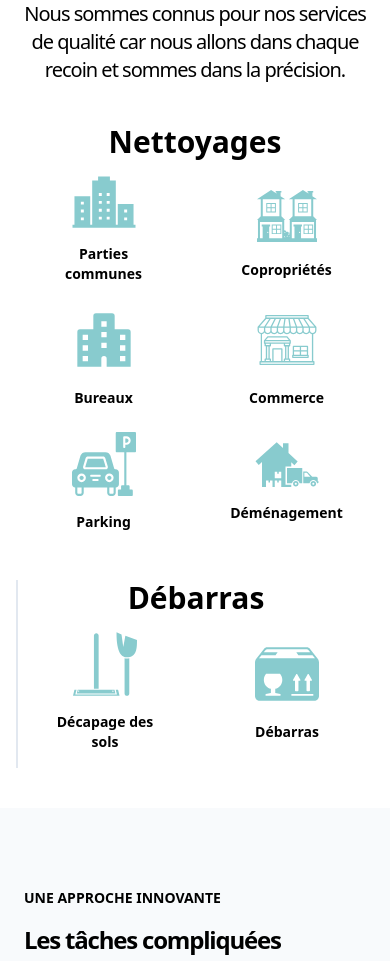
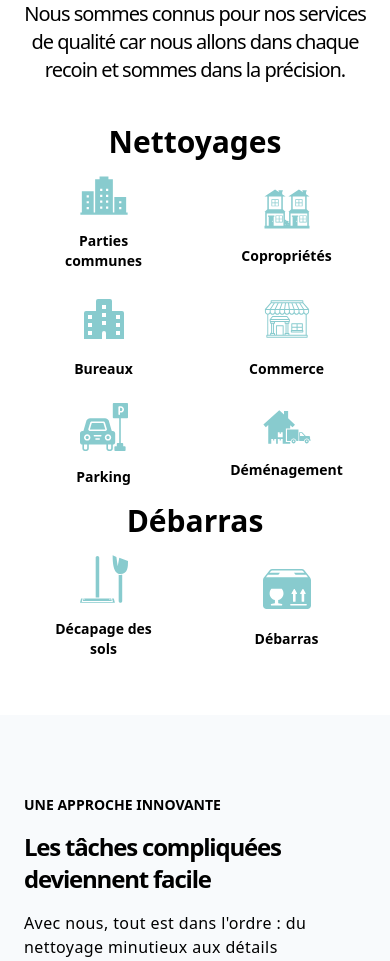
Before and after one commit to netproam/netpro, a Next.js app: page / in a window 390 px wide. Shown: the part 1020-1981 px from the top of the page. Built offline with nearby package versions, Linux system fonts and the light colour scheme.

Commit message:
version a montrer au client

```diff
--- a/src/components/section/ServicesSection.tsx
+++ b/src/components/section/ServicesSection.tsx
@@ -76,7 +76,7 @@ const ServicesSection = () => {
 </div>
 
 
-<div className="flex flex-col lg:flex-row  divide-x-2 divide-slate-200  w-full gap-8 ">
+<div className="flex flex-col lg:flex-row  lg:divide-x-2 lg:divide-slate-200  w-full lg:gap-8 ">
 
 
     <div className="flex flex-col w-full text-center gap-4 ">
--- a/src/components/services/ServiceComponent.tsx
+++ b/src/components/services/ServiceComponent.tsx
@@ -50,7 +50,7 @@ else {
 
   >
     <div  className={`text-[#88CBCE] lg:justify-start
-     w-16 lg:w-24  flex items-center justify-center `} id={"childrenHolder"}>
+     w-12 lg:w-24  flex items-center justify-center `} id={"childrenHolder"}>
 {children}
 </div>
 <h2 className="font-semibold text-sm   self-center  w-2/3 ">{title}</h2>
```
